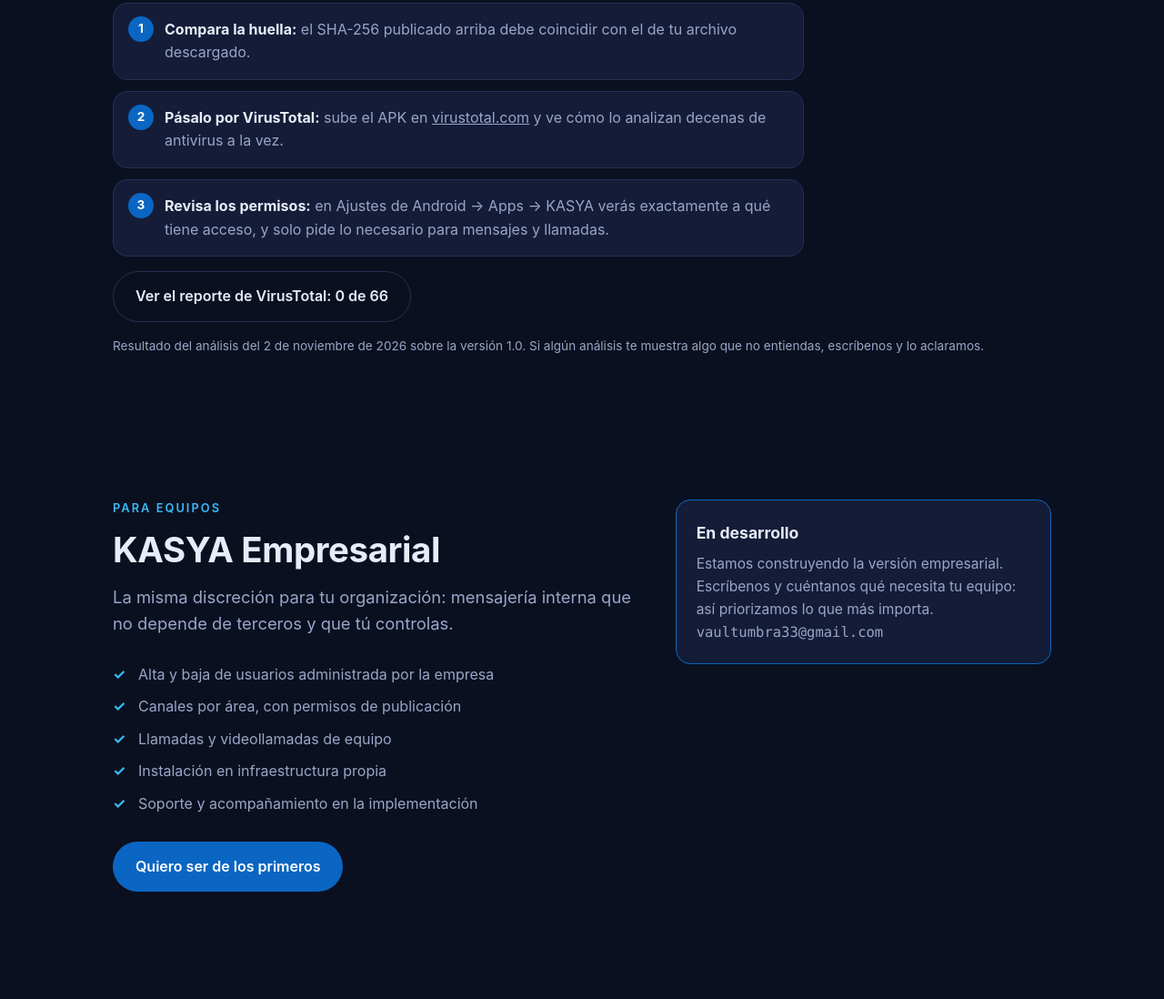
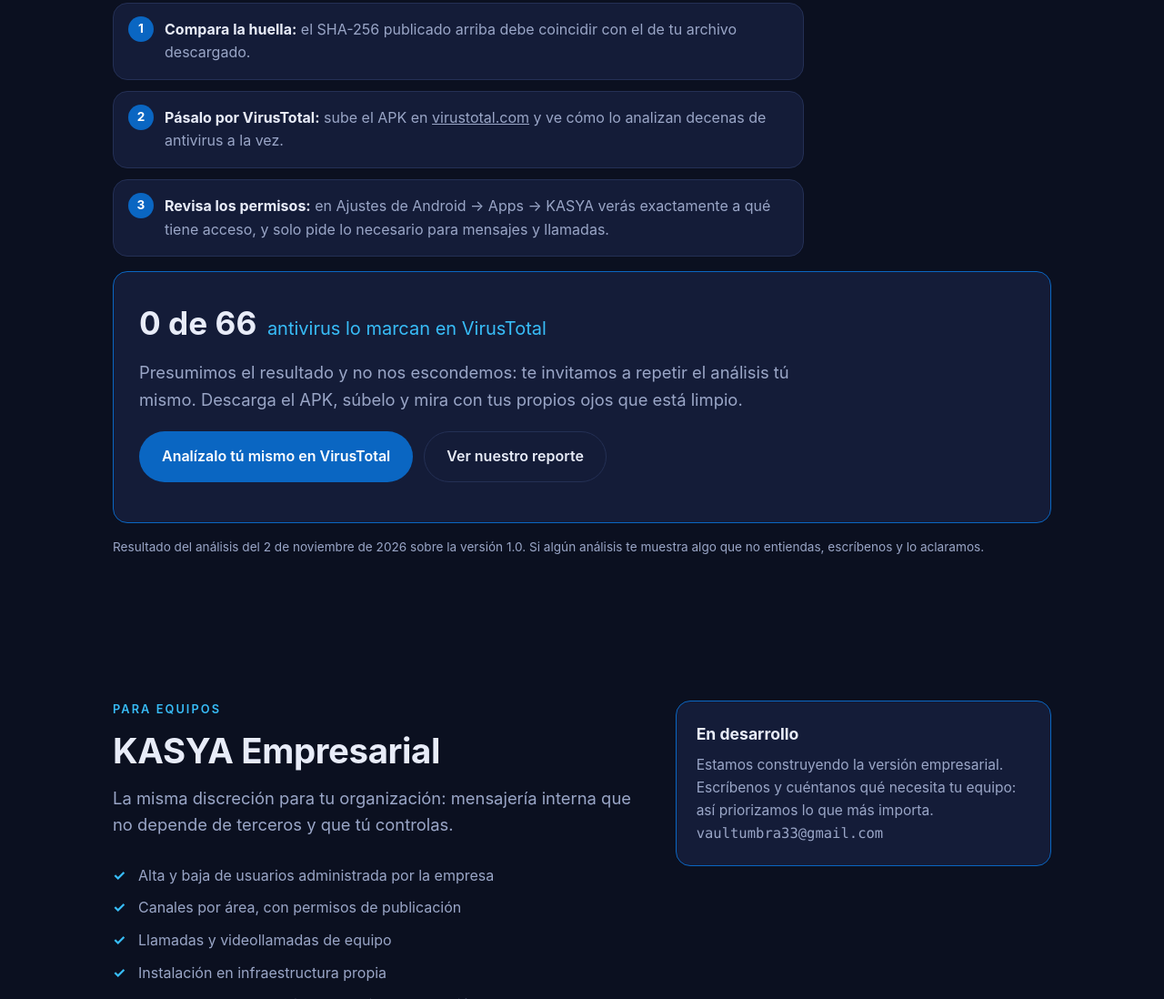
Before and after one commit to vaultumbra33-droid/kasya, a plain HTML site: page index.html in a window 1280 px wide. Shown: the part 5057-6155 px from the top of the page at 91% size. Drawn offline with Linux system fonts and the light colour scheme.

Commit message:
Sitio: invitacion a analizar el APK en VirusTotal

```diff
--- a/assets/style.css
+++ b/assets/style.css
@@ -74,6 +74,10 @@ h3 { margin: 0 0 8px; font-size: 1.1rem; }
 .card.big p { font-size: 1rem; }
 .card.accent { border-color: var(--accent); background: linear-gradient(160deg, #15254d, var(--card)); }
 .badge { display: inline-block; margin-bottom: 12px; padding: 3px 10px; border-radius: 999px; background: rgba(56,189,248,.12); color: var(--accent-2); font-size: .72rem; font-weight: 700; letter-spacing: .1em; text-transform: uppercase; }
+.vt { background: var(--card); border: 1px solid var(--accent); border-radius: var(--radius); padding: 28px; margin: 8px 0 16px; }
+.vt-score { margin: 0 0 12px; font-size: 1.25rem; color: var(--accent-2); }
+.vt-score strong { font-size: 2.2rem; color: var(--text); margin-right: 6px; }
+.vt .lead { margin-bottom: 20px; }
 .final { text-align: center; }
 .final .lead { margin-bottom: 24px; }
 .grid.four { grid-template-columns: repeat(4, 1fr); }
--- a/index.html
+++ b/index.html
@@ -170,7 +170,14 @@
       <li><strong>Pásalo por VirusTotal:</strong> sube el APK en <a href="https://www.virustotal.com/gui/home/upload" target="_blank" rel="noopener">virustotal.com</a> y ve cómo lo analizan decenas de antivirus a la vez.</li>
       <li><strong>Revisa los permisos:</strong> en Ajustes de Android → Apps → KASYA verás exactamente a qué tiene acceso, y solo pide lo necesario para mensajes y llamadas.</li>
     </ol>
-    <p><a class="btn btn-ghost" href="https://www.virustotal.com/gui/file/87adae7544fa2b68c842c85ddf21469ecbb16cf142b6f059fce0ee2dab5877d4" target="_blank" rel="noopener">Ver el reporte de VirusTotal: 0 de 66</a></p>
+    <div class="vt">
+      <p class="vt-score"><strong>0 de 66</strong> antivirus lo marcan en VirusTotal</p>
+      <p class="lead narrow">Presumimos el resultado y no nos escondemos: te invitamos a repetir el análisis tú mismo. Descarga el APK, súbelo y mira con tus propios ojos que está limpio.</p>
+      <div class="cta">
+        <a class="btn" href="https://www.virustotal.com/gui/home/upload" target="_blank" rel="noopener">Analízalo tú mismo en VirusTotal</a>
+        <a class="btn btn-ghost" href="https://www.virustotal.com/gui/file/87adae7544fa2b68c842c85ddf21469ecbb16cf142b6f059fce0ee2dab5877d4" target="_blank" rel="noopener">Ver nuestro reporte</a>
+      </div>
+    </div>
     <p class="fine">Resultado del análisis del 2 de noviembre de 2026 sobre la versión 1.0. Si algún análisis te muestra algo que no entiendas, escríbenos y lo aclaramos.</p>
   </section>
 
```
